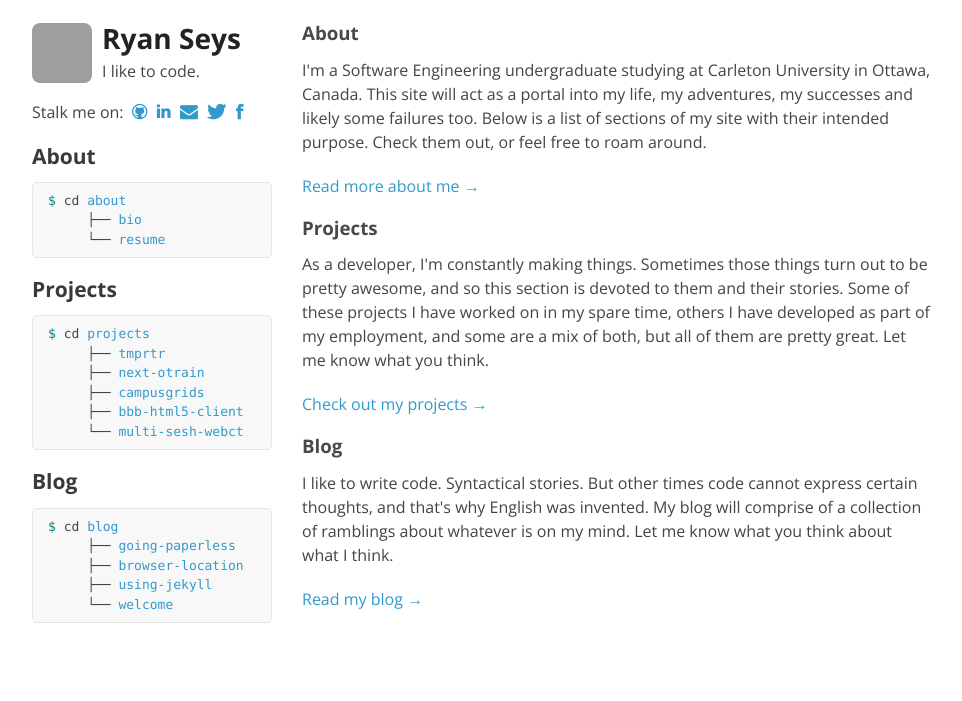
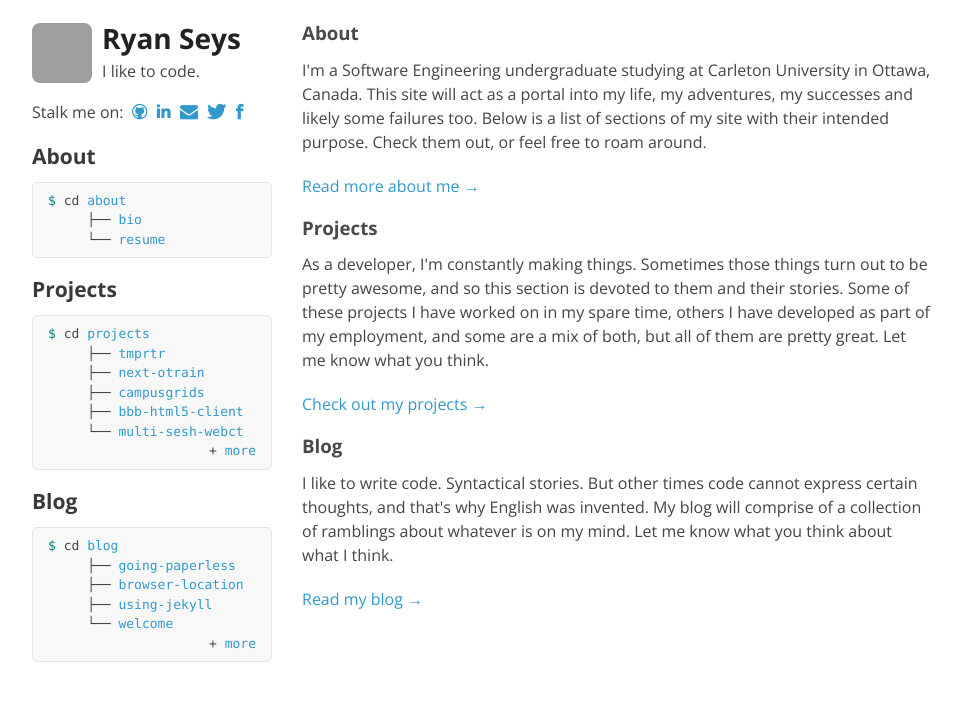
Before and after one commit to tl-dr/ryanseys.com, a Jekyll site: the page built from index.html, in a window 1280 px wide. Shown: the top 701 px of the page, without its empty margins (158-1120 px from the left). Built offline with Jekyll 4.4.1, drawn with Linux system fonts in a browser that asks for light colours; Markdown is read by kramdown in place of the engine named in the settings; grey boxes are pictures that could not be loaded.

Commit message:
Add simple more links

```diff
--- a/_includes/sidebar_blog.html
+++ b/_includes/sidebar_blog.html
@@ -1,3 +1,3 @@
 {% assign blogposts = site.categories.blog and !site.categories.hidden %}
 <code><span class="nv">$</span> cd <a href="/blog">blog</a></code>{% if true %}
-{% for post in blogposts %}     {% if post == blogposts.last %}└{% else %}├{% endif %}── <span class="nv"></span><a href="{{post.url}}" title="{{post.title}}">{{post.name}}</a>{% if post != blogposts.last %}<br />{% endif %}{% endfor %}{% endif %}
+{% for post in blogposts %}     {% if post == blogposts.last %}└{% else %}├{% endif %}── <span class="nv"></span><a href="{{post.url}}" title="{{post.title}}">{{post.name}}</a>{% if post != blogposts.last %}<br />{% endif %}{% endfor %}{% endif %}<br /><div style="float:right;">+&nbsp;<a href="/blog">more</a></div>
--- a/_includes/sidebar_projects.html
+++ b/_includes/sidebar_projects.html
@@ -1,3 +1,3 @@
 {% assign projects = site.categories.projects %}
 <code><span class="nv">$</span> cd <a href="/projects">projects</a></code>
-{% for project in projects %}     {% if project == projects.last %}└{% else %}├{% endif %}── <span class="nv"></span><a href="{{project.url}}" title="{{project.title}}">{{project.name}}</a>{% if project != projects.last %}<br />{% endif %}{% endfor %}
+{% for project in projects %}     {% if project == projects.last %}└{% else %}├{% endif %}── <span class="nv"></span><a href="{{project.url}}" title="{{project.title}}">{{project.name}}</a>{% if project != projects.last %}<br />{% endif %}{% endfor %}<br /><div style="float:right;">+&nbsp;<a href="/projects">more</a></div>
```
